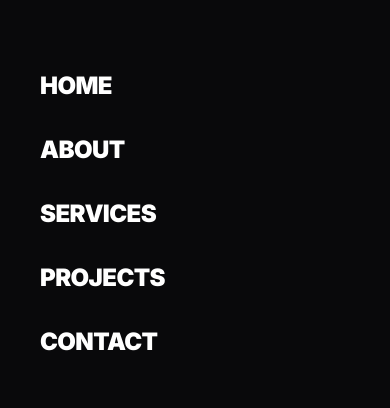
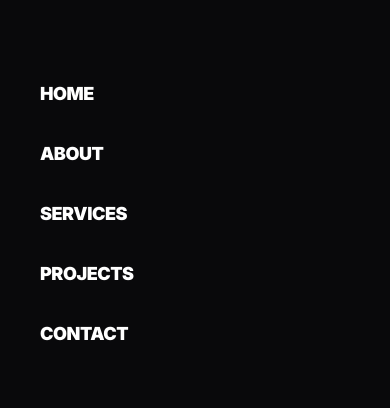
Before and after one commit to saqlain-rao/RGSfrontend, a React (Vite) app: page /contact in a window 390 px wide. Both pictures are taken after a click on the button 350 px from the left and 52 px from the top of the page. Shown: the part 249-657 px from the top of the page. Built offline with nearby package versions, Linux system fonts and the light colour scheme; no server answers.

Commit message:
Decrease mobile menu font size further

```diff
--- a/src/components/layout/Header.tsx
+++ b/src/components/layout/Header.tsx
@@ -116,7 +116,7 @@ export default function Header() {
                 >
                   <Link
                     to={link.path}
-                    className="text-2xl font-black uppercase tracking-tight text-white hover:text-primary transition-colors block"
+                    className="text-lg font-black uppercase tracking-tight text-white hover:text-primary transition-colors block"
                   >
                     {link.name}
                   </Link>
```
